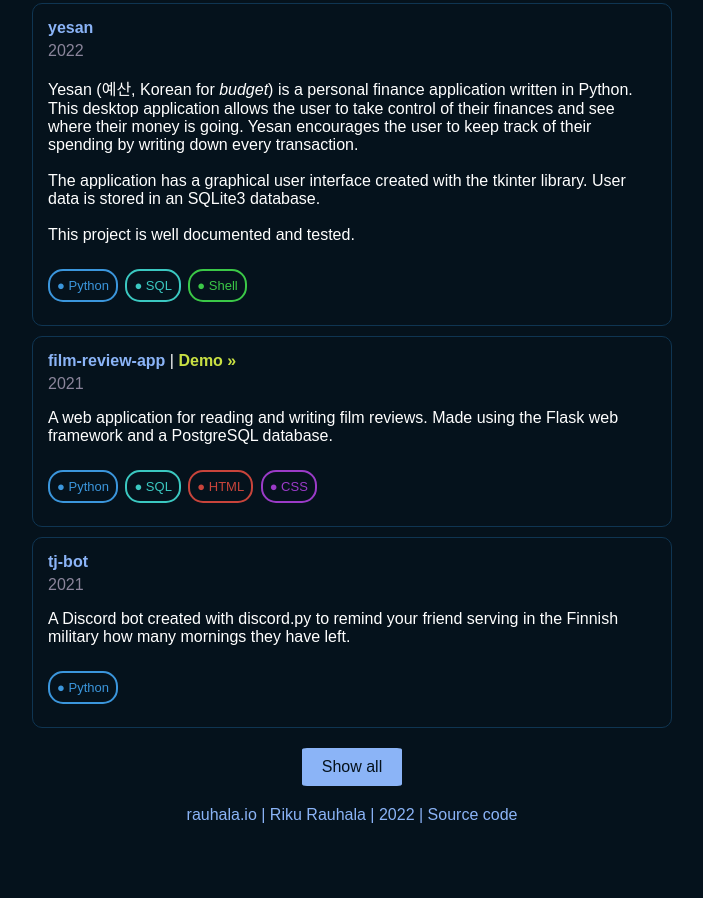
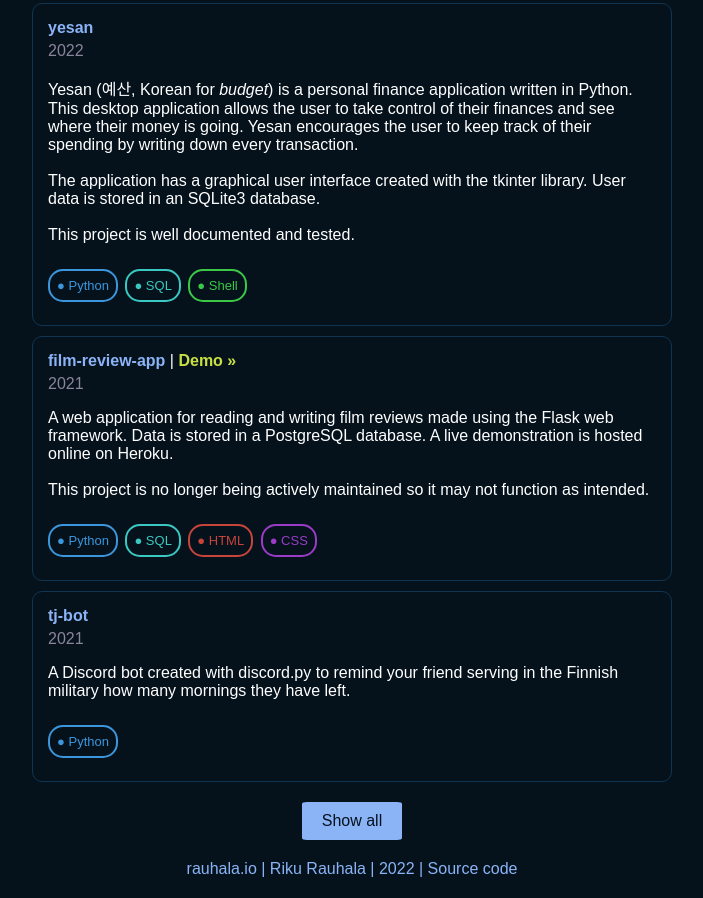
Before and after one commit to rikurauhala/rauhala.io-old, a plain HTML site: page index.html in a window 1280 px wide. Shown: the part 697-1595 px from the top of the page, without its empty margins (288-991 px from the left). Before the commit the page ends 1541 px from the top, so only its background shows below. Drawn offline with Linux system fonts and the light colour scheme.

Commit message:
Update film-review-app description

```diff
--- a/index.html
+++ b/index.html
@@ -64,8 +64,13 @@
         <span class="demo">| <a href="https://rvr-fra.herokuapp.com/">Demo »</a></span>
       </span>
       <span class="year">2021</span>
-      <p>A web application for reading and writing film reviews.
-         Made using the Flask web framework and a PostgreSQL database.</p>
+      <p>
+        A web application for reading and writing film reviews made using the Flask web framework.
+        Data is stored in a PostgreSQL database.
+        A live demonstration is hosted online on Heroku.
+        <br><br>
+        This project is no longer being actively maintained so it may not function as intended.
+      </p>
       <p class="tags">
         <span class="tag python">● Python</span>
         <span class="tag sql">● SQL</span>
```
